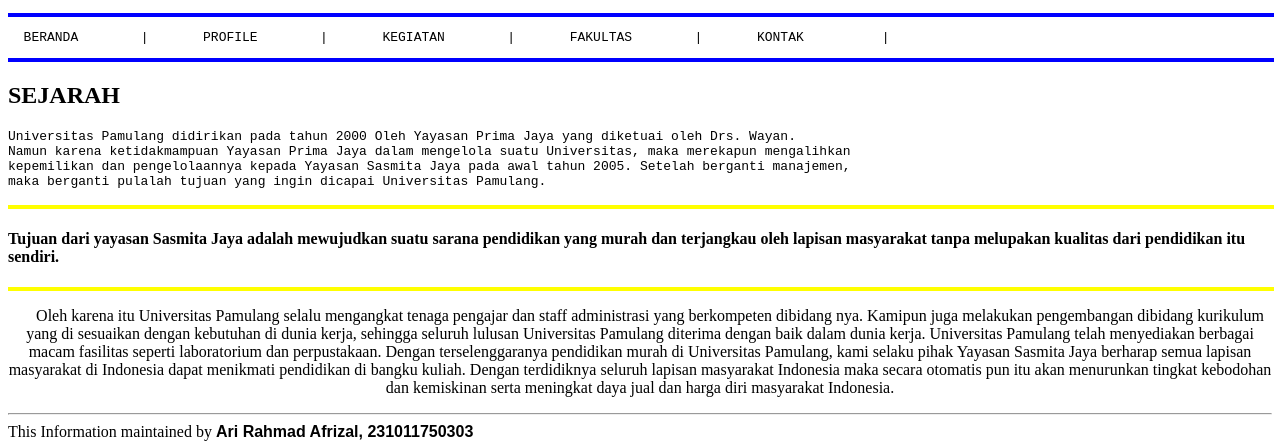
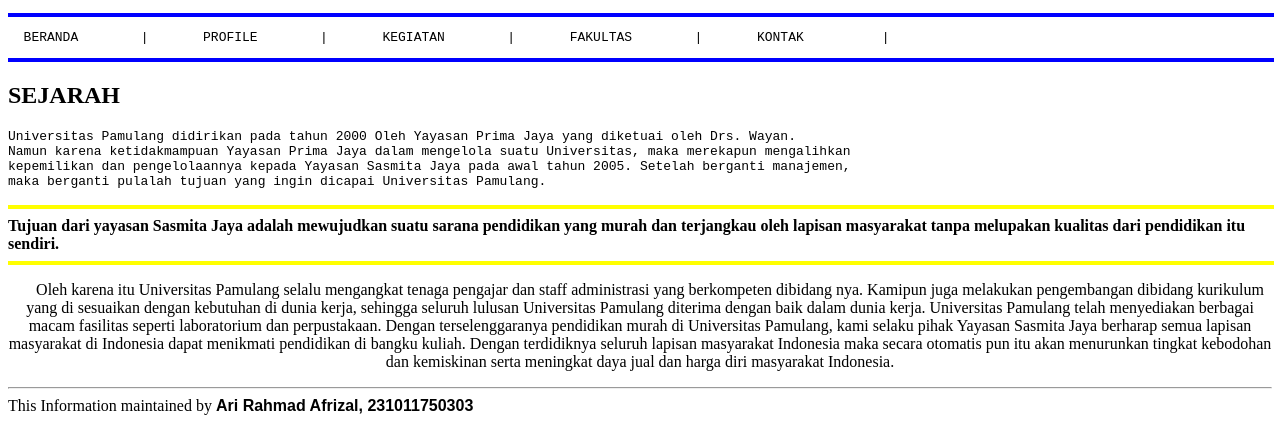
Before and after one commit to Arirahmad16/Website-Personal, a plain HTML site: page index.html in a window 1280 px wide. Shown: the part 101-546 px from the top of the page. Drawn offline with Linux system fonts and the light colour scheme.

Commit message:
Update index.html

```diff
--- a/index.html
+++ b/index.html
@@ -35,8 +35,8 @@
 
 		<!-- Tujuan Section -->
 	<hr width=100% size=4 color="yellow" align=center>
- <h4>Tujuan dari yayasan Sasmita Jaya adalah mewujudkan suatu sarana pendidikan yang murah dan terjangkau oleh lapisan masyarakat tanpa melupakan kualitas dari pendidikan itu <br>sendiri.
- 	</h4>
+ <strong>Tujuan dari yayasan Sasmita Jaya adalah mewujudkan suatu sarana pendidikan yang murah dan terjangkau oleh lapisan masyarakat tanpa melupakan kualitas dari pendidikan itu sendiri.
+ 	</strong>
  	<hr width=100% size=4 color="yellow" align=center>
 
 <p style="text-indent: 20px; text-align: center;"> Oleh karena itu Universitas Pamulang selalu mengangkat tenaga pengajar dan staff administrasi yang berkompeten dibidang nya. Kamipun juga melakukan pengembangan dibidang kurikulum yang di sesuaikan dengan kebutuhan di dunia kerja, sehingga seluruh lulusan Universitas Pamulang diterima dengan baik dalam dunia kerja. Universitas Pamulang telah menyediakan berbagai macam fasilitas seperti laboratorium dan perpustakaan. Dengan terselenggaranya pendidikan murah di Universitas Pamulang, kami selaku pihak Yayasan Sasmita Jaya berharap semua lapisan masyarakat di Indonesia dapat menikmati pendidikan di bangku kuliah. Dengan terdidiknya seluruh lapisan masyarakat Indonesia maka secara otomatis pun itu akan menurunkan tingkat kebodohan dan kemiskinan serta meningkat daya jual dan harga diri masyarakat Indonesia.
```
